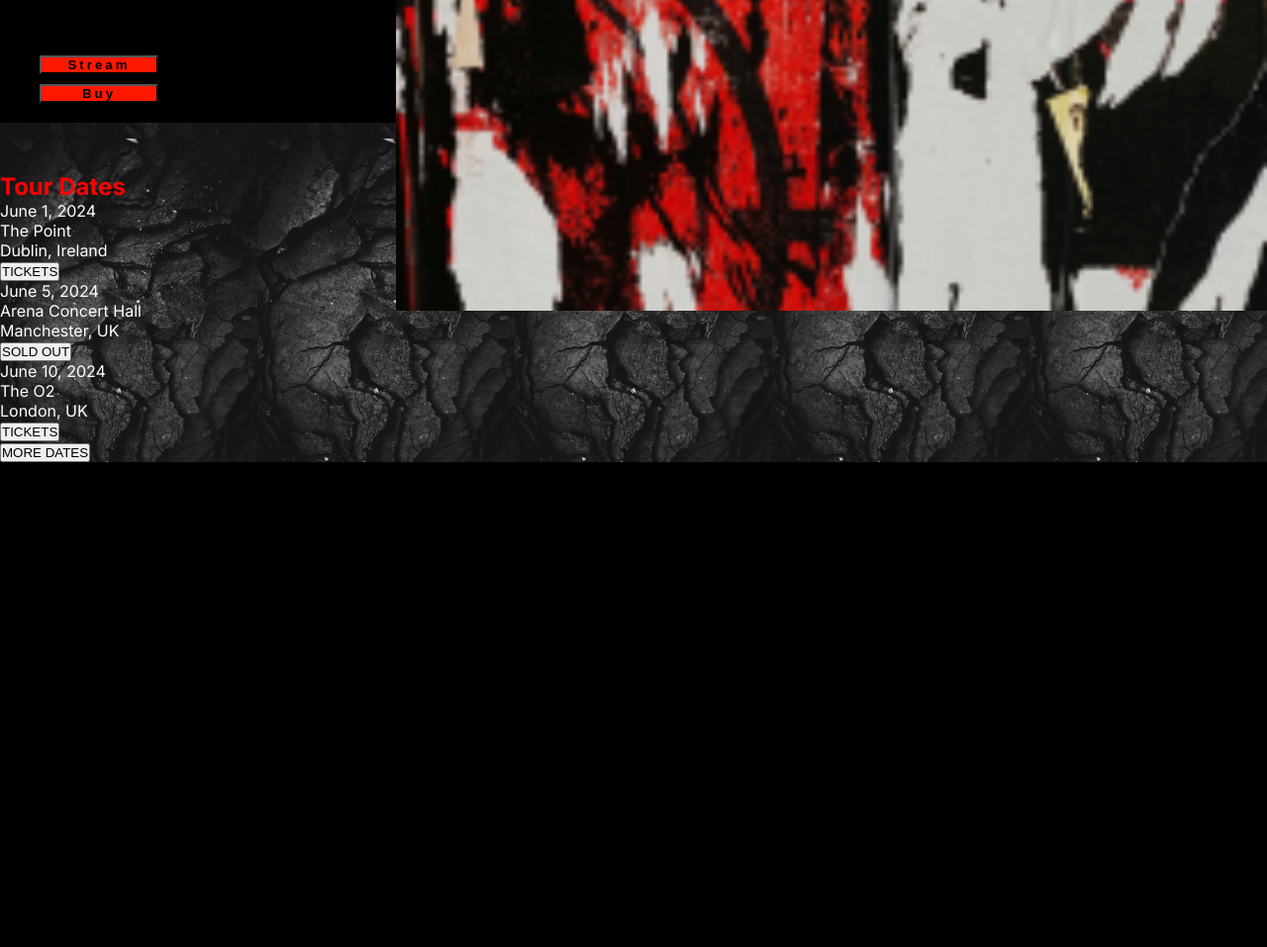
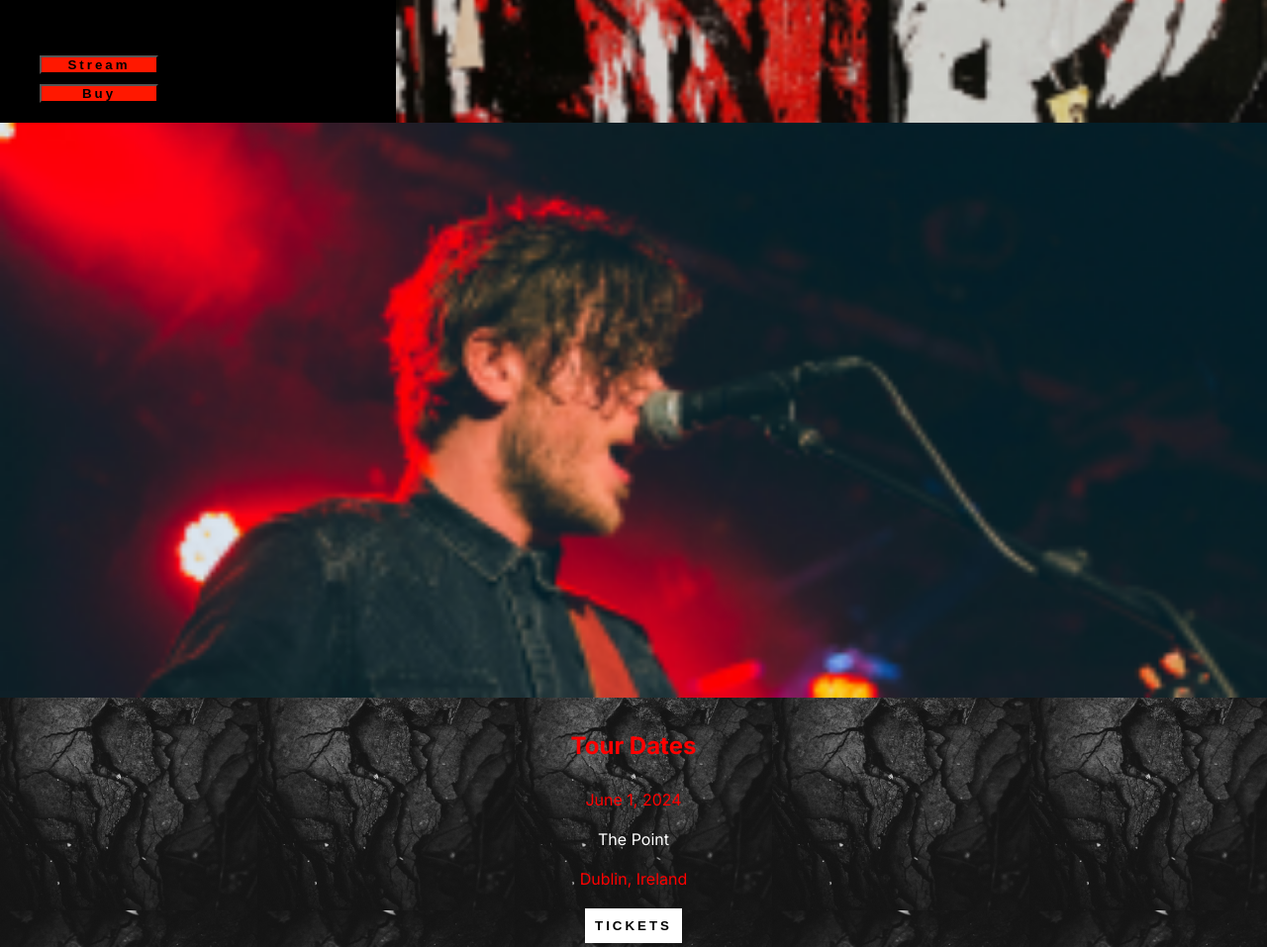
Before and after one commit to jamiemcstay/Project-1, a plain HTML site: page index.html in a window 1280 px wide. Shown: the part 1420-2377 px from the top of the page at 99% size. Before the commit the page ends 1887 px from the top, so only its background shows below. Drawn offline with Linux system fonts and the light colour scheme.

Commit message:
Add html for singer picture divide on homepage, and styles for tours and singer section

```diff
--- a/assets/style.css
+++ b/assets/style.css
@@ -15,6 +15,10 @@ body {
     background: url(images/brian-patrick-tagalog-_8hGFBxWD0A-unsplash\ 1.png);
     background-color: black;
     font-family: 'Inter';
+}
+
+.red {
+    color: red;
 }
 
 header {
@@ -128,7 +132,7 @@ main {
     flex-direction: column;
     align-items:center;
     text-align: center;
-    margin: 40px auto 50px auto;
+    margin: 40px auto 0px auto;
     position: relative;
     top: 0;
     background-color: black;
@@ -165,8 +169,6 @@ main {
     align-items: center;
     gap: 10px;
     margin-bottom: 20px;
-
-
 }
 
 #album-buttons > button {
@@ -176,6 +178,87 @@ main {
     font-weight: 800;
     background-color: #FF1800;
 
+}
+
+/*singer image section styles*/
+
+
+
+#singer-image-container {
+    position: relative;
+    width: 100%;
+    height: auto;
+}
+
+#singer-image-overlay {
+    position: absolute;
+    top: 0;
+    left: 0;
+    width: 100%;
+    background-color: rgba(0, 0, 0, 0.5);
+
+}
+
+#singer-image img {
+    width: 100%;
+
+}
+
+
+/*styles for tours section  on homepage*/
+
+#tour-dates {
+    display: flex;
+    flex-direction: column;
+    align-items: center;
+}
+
+#tour-dates > h2 {
+    text-align: center;
+    margin: 30px 0 30px 0;
+
+}
+.tours-info-container {
+    display: flex;
+    flex-direction: column;
+    align-items: center;
+    text-align: center;
+    gap: 20px;
+    margin-bottom: 50px;
+}
+
+.tours-info {
+    display: flex;
+    flex-direction: column;
+    gap: 20px;
+}
+
+.tour-button {
+    color: black;
+    width: 100%;
+    letter-spacing: 3px;
+    font-weight: 800;
+    background-color: white;
+    padding: 10px 10px;
+    border: 0;
+
+}
+
+.sold-out {
+    background-color: #682424;
+}
+
+.tours-more-dates{
+    color: black;
+    width: 50%;
+    letter-spacing: 3px;
+    font-weight: 800;
+    background-color: red;
+    padding: 10px 10px;
+    border: 0;
+    text-align: center;
+    color: white;
+    margin-bottom: 50px;
 }
 
 /*Media queries for screens larger than 768px*/
--- a/index.html
+++ b/index.html
@@ -8,7 +8,7 @@
     <meta name="description"
         content="Blood Red , rock band from Dublin, Ireland. Listen to their music, watch their videos, find out about tour dates, and sign up for newsletter">
     <meta name="keywords" content="Blood Red tickets, Blood Red tour, rock band, Dublin rock music, alternative rock bands, listen to Blood Red, watch blood red">
-    <link rel="stylesheet" href="../assets/style.css">
+    <link rel="stylesheet" href="assets/style.css">
     <link rel="preconnect" href="https://fonts.googleapis.com">
     <link rel="preconnect" href="https://fonts.gstatic.com" crossorigin>
     <link href="https://fonts.googleapis.com/css2?family=Inter:wght@100..900&display=swap" rel="stylesheet">
@@ -57,6 +57,10 @@
             </div>
         </section>
         <section id="singer-image">
+            <div id="singer-image-container">
+                <div id="singer-image-overlay"></div>
+                <img src="assets/images/melanie-van-leeuwen-QA-qQfWJM0E-unsplash 1.png">
+            </div>
         </section>
         <section id="tour-dates">
             <h2>Tour Dates</h2>
@@ -93,8 +97,6 @@
                     </div>
                     <button class="tours-more-dates">MORE DATES</button>
         </section>
-
-
     </main>
     <footer>
 
```
Also changed, not shown: assets/images/melanie-van-leeuwen-QA-qQfWJM0E-unsplash 1.png (added).
